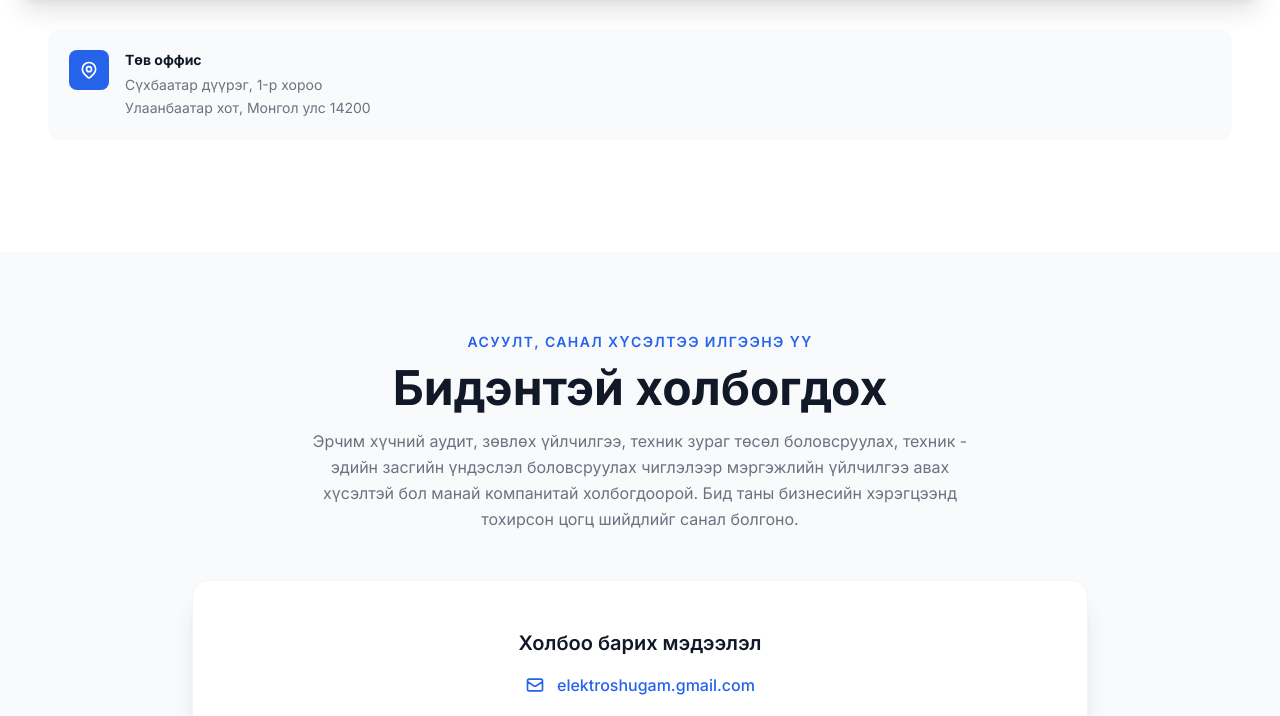
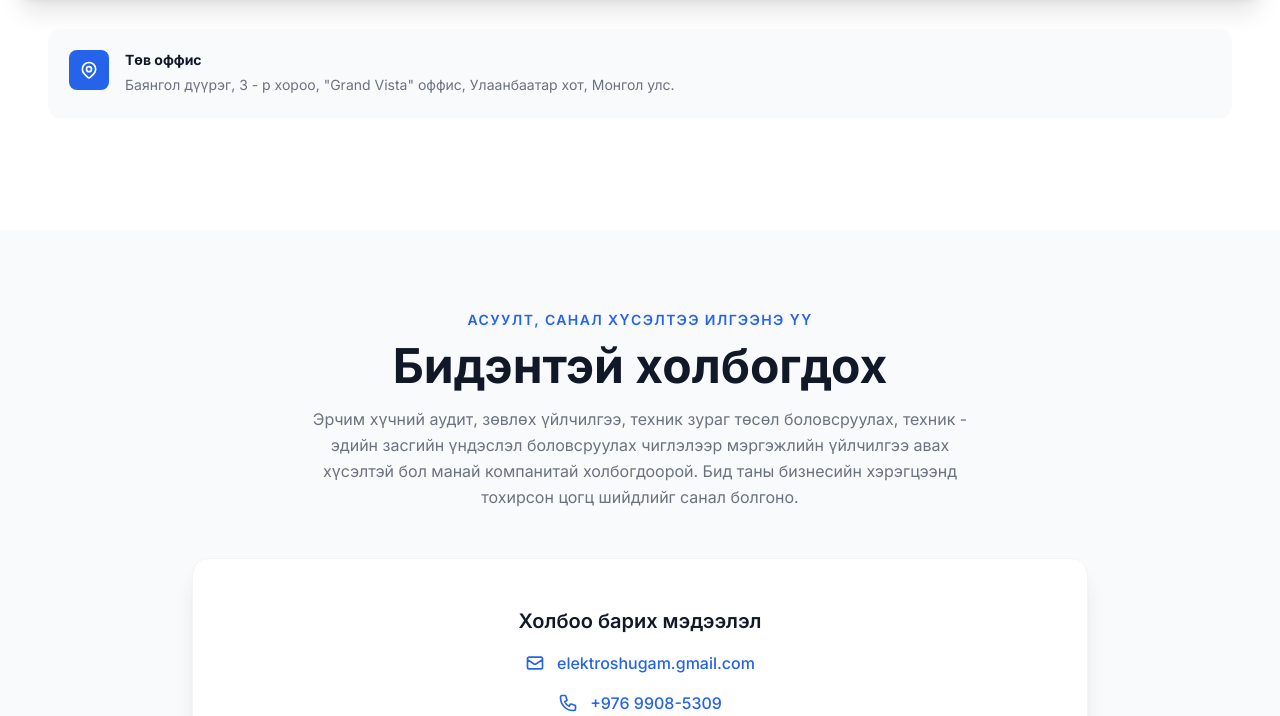
Before and after one commit to electroshugam/electroshugam_web_new, a Jekyll site: the page built from contact.html, in a window 1280 px wide and 900 px high, scrolled down 696 px, cut to the strip 184-900 px from the top of the window. Built offline with Jekyll 4.4.1, drawn with Linux system fonts in a browser that asks for light colours; nearby versions of some CDN libraries.

Commit message:
fig update

```diff
--- a/contact.html
+++ b/contact.html
@@ -50,8 +50,7 @@ body_class: ""
               </div>
               <div class="flex-1">
                 <p class="font-bold text-gray-900 mb-1 text-sm">Төв оффис</p>
-                <p class="text-gray-500 text-sm whitespace-pre-line leading-relaxed">Сүхбаатар дүүрэг, 1-р хороо
-Улаанбаатар хот, Монгол улс 14200</p>
+                <p class="text-gray-500 text-sm whitespace-pre-line leading-relaxed">Баянгол дүүрэг, 3 - р хороо, "Grand Vista" оффис, Улаанбаатар хот, Монгол улс.</p>
               </div>
             </div>
           </div>
```
